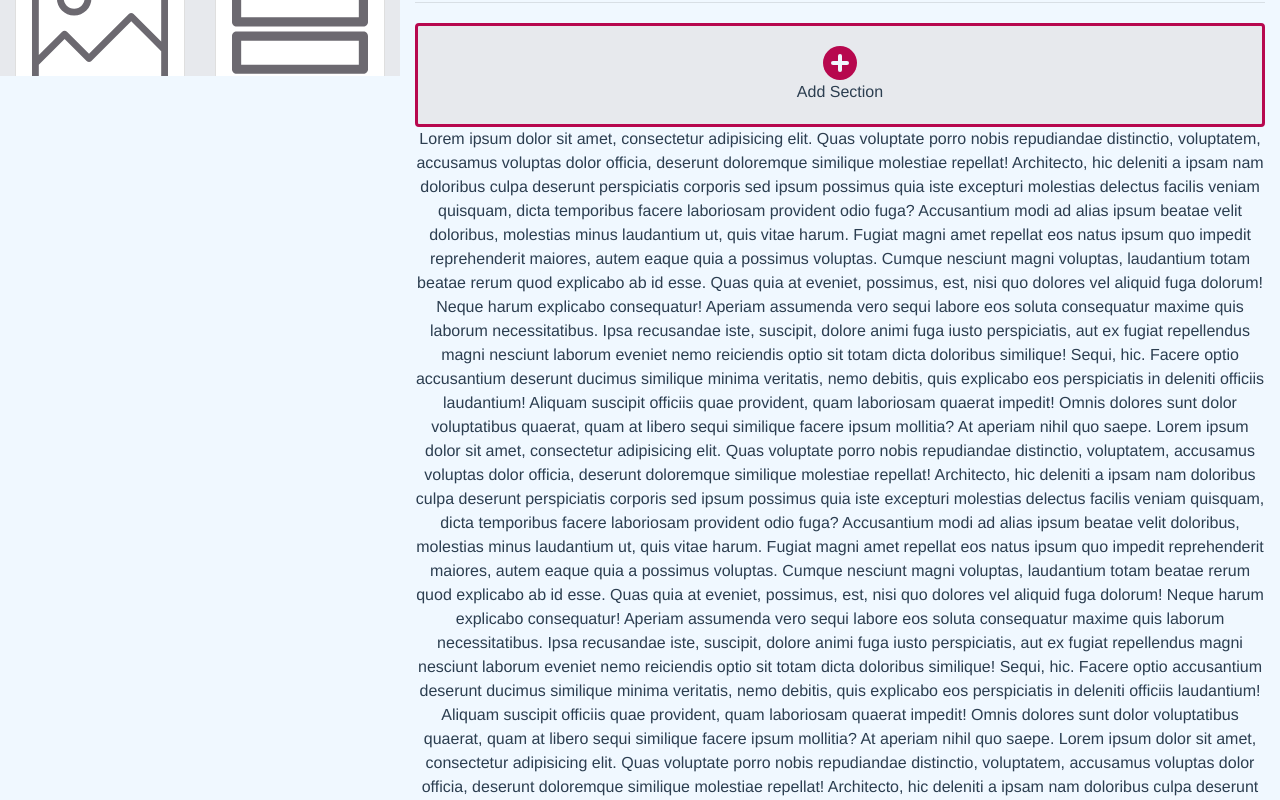
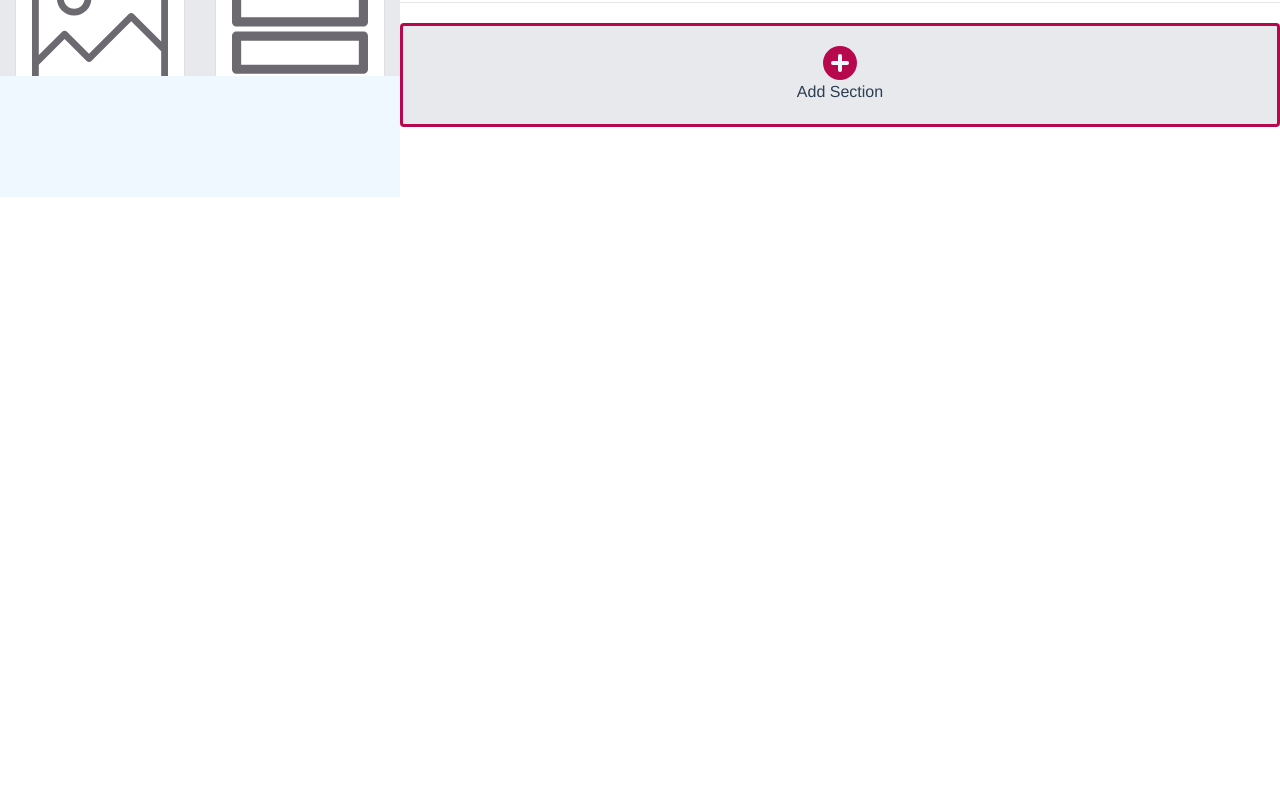
Before and after one commit to blackhoward/webpage-builder-elementor, a Vue app in the folder frontend/: page /#/ in a window 1280 px wide. Shown: the part 780-1580 px from the top of the page. After the commit the page ends 977 px from the top, so only its background shows below. Built offline with nearby package versions, Linux system fonts and the light colour scheme; a web font is replaced by a local one; what vue-sweetalert2 would draw is missing.

Commit message:
remove dummy words add background color

```diff
--- a/frontend/src/components/builder/BuilderMain.vue
+++ b/frontend/src/components/builder/BuilderMain.vue
@@ -1,92 +1,6 @@
 <template>
-  <div class="builder-main-wrapper container">
+  <div class="builder-main-wrapper container ">
     <SectionList />
-    <p>
-      Lorem ipsum dolor sit amet, consectetur adipisicing elit. Quas voluptate
-      porro nobis repudiandae distinctio, voluptatem, accusamus voluptas dolor
-      officia, deserunt doloremque similique molestiae repellat! Architecto, hic
-      deleniti a ipsam nam doloribus culpa deserunt perspiciatis corporis sed
-      ipsum possimus quia iste excepturi molestias delectus facilis veniam
-      quisquam, dicta temporibus facere laboriosam provident odio fuga?
-      Accusantium modi ad alias ipsum beatae velit doloribus, molestias minus
-      laudantium ut, quis vitae harum. Fugiat magni amet repellat eos natus
-      ipsum quo impedit reprehenderit maiores, autem eaque quia a possimus
-      voluptas. Cumque nesciunt magni voluptas, laudantium totam beatae rerum
-      quod explicabo ab id esse. Quas quia at eveniet, possimus, est, nisi quo
-      dolores vel aliquid fuga dolorum! Neque harum explicabo consequatur!
-      Aperiam assumenda vero sequi labore eos soluta consequatur maxime quis
-      laborum necessitatibus. Ipsa recusandae iste, suscipit, dolore animi fuga
-      iusto perspiciatis, aut ex fugiat repellendus magni nesciunt laborum
-      eveniet nemo reiciendis optio sit totam dicta doloribus similique! Sequi,
-      hic. Facere optio accusantium deserunt ducimus similique minima veritatis,
-      nemo debitis, quis explicabo eos perspiciatis in deleniti officiis
-      laudantium! Aliquam suscipit officiis quae provident, quam laboriosam
-      quaerat impedit! Omnis dolores sunt dolor voluptatibus quaerat, quam at
-      libero sequi similique facere ipsum mollitia? At aperiam nihil quo saepe.
-      Lorem ipsum dolor sit amet, consectetur adipisicing elit. Quas voluptate
-      porro nobis repudiandae distinctio, voluptatem, accusamus voluptas dolor
-      officia, deserunt doloremque similique molestiae repellat! Architecto, hic
-      deleniti a ipsam nam doloribus culpa deserunt perspiciatis corporis sed
-      ipsum possimus quia iste excepturi molestias delectus facilis veniam
-      quisquam, dicta temporibus facere laboriosam provident odio fuga?
-      Accusantium modi ad alias ipsum beatae velit doloribus, molestias minus
-      laudantium ut, quis vitae harum. Fugiat magni amet repellat eos natus
-      ipsum quo impedit reprehenderit maiores, autem eaque quia a possimus
-      voluptas. Cumque nesciunt magni voluptas, laudantium totam beatae rerum
-      quod explicabo ab id esse. Quas quia at eveniet, possimus, est, nisi quo
-      dolores vel aliquid fuga dolorum! Neque harum explicabo consequatur!
-      Aperiam assumenda vero sequi labore eos soluta consequatur maxime quis
-      laborum necessitatibus. Ipsa recusandae iste, suscipit, dolore animi fuga
-      iusto perspiciatis, aut ex fugiat repellendus magni nesciunt laborum
-      eveniet nemo reiciendis optio sit totam dicta doloribus similique! Sequi,
-      hic. Facere optio accusantium deserunt ducimus similique minima veritatis,
-      nemo debitis, quis explicabo eos perspiciatis in deleniti officiis
-      laudantium! Aliquam suscipit officiis quae provident, quam laboriosam
-      quaerat impedit! Omnis dolores sunt dolor voluptatibus quaerat, quam at
-      libero sequi similique facere ipsum mollitia? At aperiam nihil quo saepe.
-      Lorem ipsum dolor sit amet, consectetur adipisicing elit. Quas voluptate
-      porro nobis repudiandae distinctio, voluptatem, accusamus voluptas dolor
-      officia, deserunt doloremque similique molestiae repellat! Architecto, hic
-      deleniti a ipsam nam doloribus culpa deserunt perspiciatis corporis sed
-      ipsum possimus quia iste excepturi molestias delectus facilis veniam
-      quisquam, dicta temporibus facere laboriosam provident odio fuga?
-      Accusantium modi ad alias ipsum beatae velit doloribus, molestias minus
-      laudantium ut, quis vitae harum. Fugiat magni amet repellat eos natus
-      ipsum quo impedit reprehenderit maiores, autem eaque quia a possimus
-      voluptas. Cumque nesciunt magni voluptas, laudantium totam beatae rerum
-      quod explicabo ab id esse. Quas quia at eveniet, possimus, est, nisi quo
-      dolores vel aliquid fuga dolorum! Neque harum explicabo consequatur!
-      Aperiam assumenda vero sequi labore eos soluta consequatur maxime quis
-      laborum necessitatibus. Ipsa recusandae iste, suscipit, dolore animi fuga
-      iusto perspiciatis, aut ex fugiat repellendus magni nesciunt laborum
-      eveniet nemo reiciendis optio sit totam dicta doloribus similique! Sequi,
-      hic. Facere optio accusantium deserunt ducimus similique minima veritatis,
-      nemo debitis, quis explicabo eos perspiciatis in deleniti officiis
-      laudantium! Aliquam suscipit officiis quae provident, quam laboriosam
-      quaerat impedit! Omnis dolores sunt dolor voluptatibus quaerat, quam at
-      libero sequi similique facere ipsum mollitia? At aperiam nihil quo saepe.
-      Lorem ipsum dolor sit amet, consectetur adipisicing elit. Quas voluptate
-      porro nobis repudiandae distinctio, voluptatem, accusamus voluptas dolor
-      officia, deserunt doloremque similique molestiae repellat! Architecto, hic
-      deleniti a ipsam nam doloribus culpa deserunt perspiciatis corporis sed
-      ipsum possimus quia iste excepturi molestias delectus facilis veniam
-      quisquam, dicta temporibus facere laboriosam provident odio fuga?
-      Accusantium modi ad alias ipsum beatae velit doloribus, molestias minus
-      laudantium ut, quis vitae harum. Fugiat magni amet repellat eos natus
-      ipsum quo impedit reprehenderit maiores, autem eaque quia a possimus
-      voluptas. Cumque nesciunt magni voluptas, laudantium totam beatae rerum
-      quod explicabo ab id esse. Quas quia at eveniet, possimus, est, nisi quo
-      dolores vel aliquid fuga dolorum! Neque harum explicabo consequatur!
-      Aperiam assumenda vero sequi labore eos soluta consequatur maxime quis
-      laborum necessitatibus. Ipsa recusandae iste, suscipit, dolore animi fuga
-      iusto perspiciatis, aut ex fugiat repellendus magni nesciunt laborum
-      eveniet nemo reiciendis optio sit totam dicta doloribus similique! Sequi,
-      hic. Facere optio accusantium deserunt ducimus similique minima veritatis,
-      nemo debitis, quis explicabo eos perspiciatis in deleniti officiis
-      laudantium! Aliquam suscipit officiis quae provident, quam laboriosam
-      quaerat impedit! Omnis dolores sunt dolor voluptatibus quaerat, quam at
-      libero sequi similique facere ipsum mollitia? At aperiam nihil quo saepe.
-    </p>
   </div>
 </template>
 
@@ -101,6 +15,7 @@ export default {
 
 <style lang="scss" scoped>
 .builder-main-wrapper {
-  padding-top: 70px;
+  padding: 70px 0px;
+  background: #fff;
 }
 </style>
```
